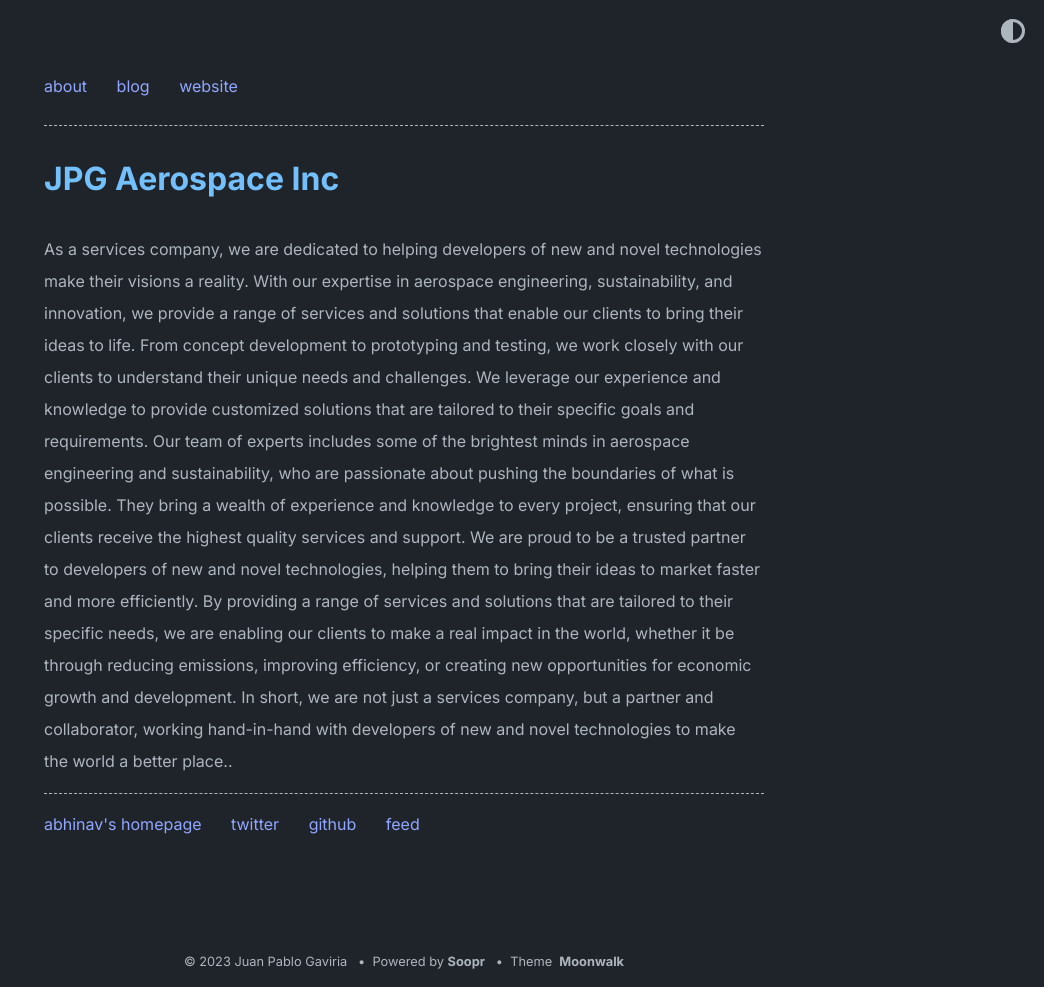
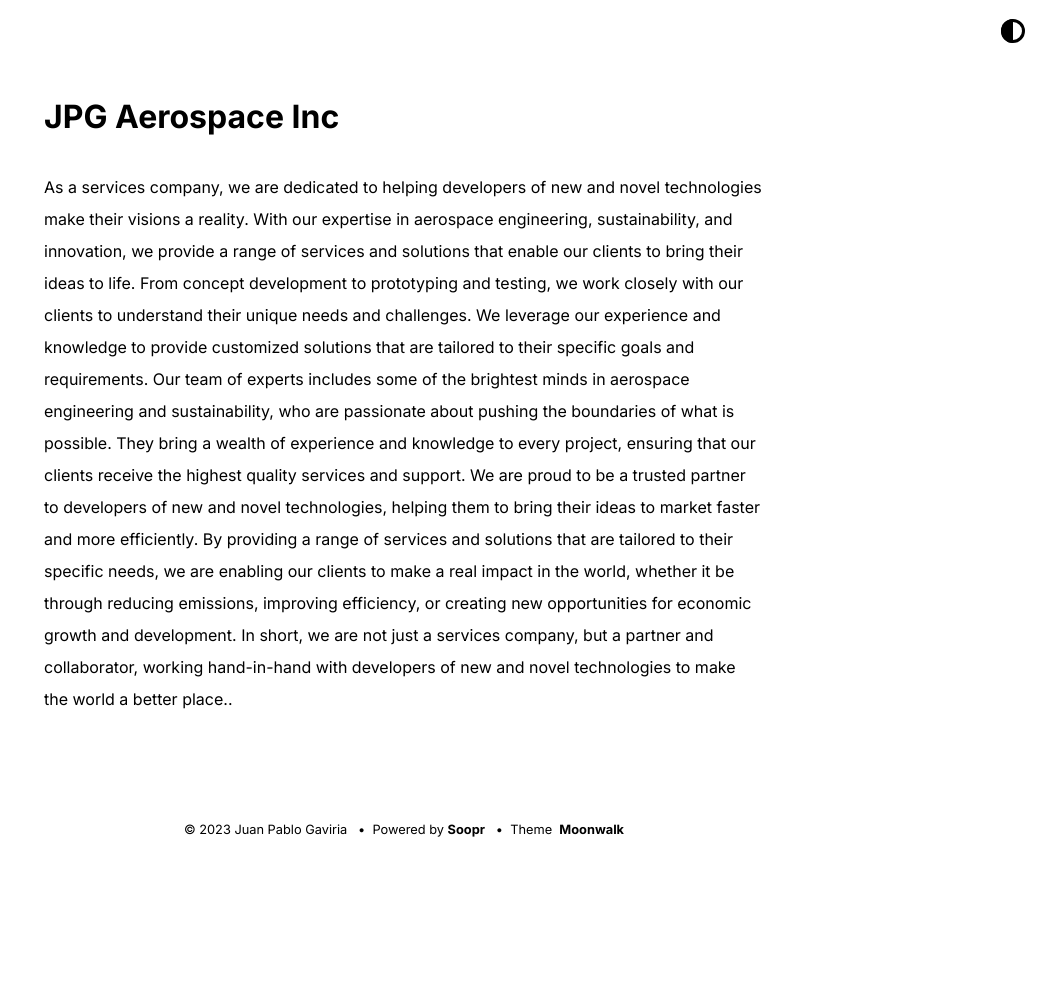
Before and after one commit to jpgaviria2/jpgaerospace, a Jekyll site: the page built from index.md, in a window 1280 px wide. Shown: the whole page, without its empty margins (236-1280 px from the left). Built offline with Jekyll 4.4.1, drawn with Linux system fonts in a browser that asks for light colours; after the commit the page ends 900 px from its top, so only the background shows below that.

Commit message:
Update _config.yml

```diff
--- a/_config.yml
+++ b/_config.yml
@@ -24,13 +24,13 @@ favicon: "./logo.png" # relative path to site's favicon
 remote_theme: jpgaviria/moonwalk
 
 theme_config:
-  appearance: "dark" # can be "light", "dark" or "auto"
+  appearance: "auto" # can be "light", "dark" or "auto"
   appearance_toggle: true # if appearance can be switched by user
   back_home_text: "home.." # customize text for homepage link in post layout
   date_format: "%Y-%m-%d" # customize how date is formatted
   show_description: true # show blog description
-  show_navbar: true # show horizontal navbar
-  show_footer: true # show footer links in home page,add in _data/home.yml
+  show_navbar: false # show horizontal navbar
+  show_footer: false # show footer links in home page,add in _data/home.yml
   show_copyright: true # show copyright notice in footer
   # following keys are using to create home layout
   show_projects: false # show projects as cards, add in _data/home.yml
@@ -38,7 +38,7 @@ theme_config:
   show_old_projects: false # show old projects as cards, add in _data/home.yml
   show_misc_list: false # show generic vertical list for misc details, add _data/home.yml
   show_reading_time: false # show number of words and reading time in the blog posts
-  show_tags: true # show tags in a blog posts
+  show_tags: false # show tags in a blog posts
   # options for "home" page
   home:
     title_projects: Portfolio
```
